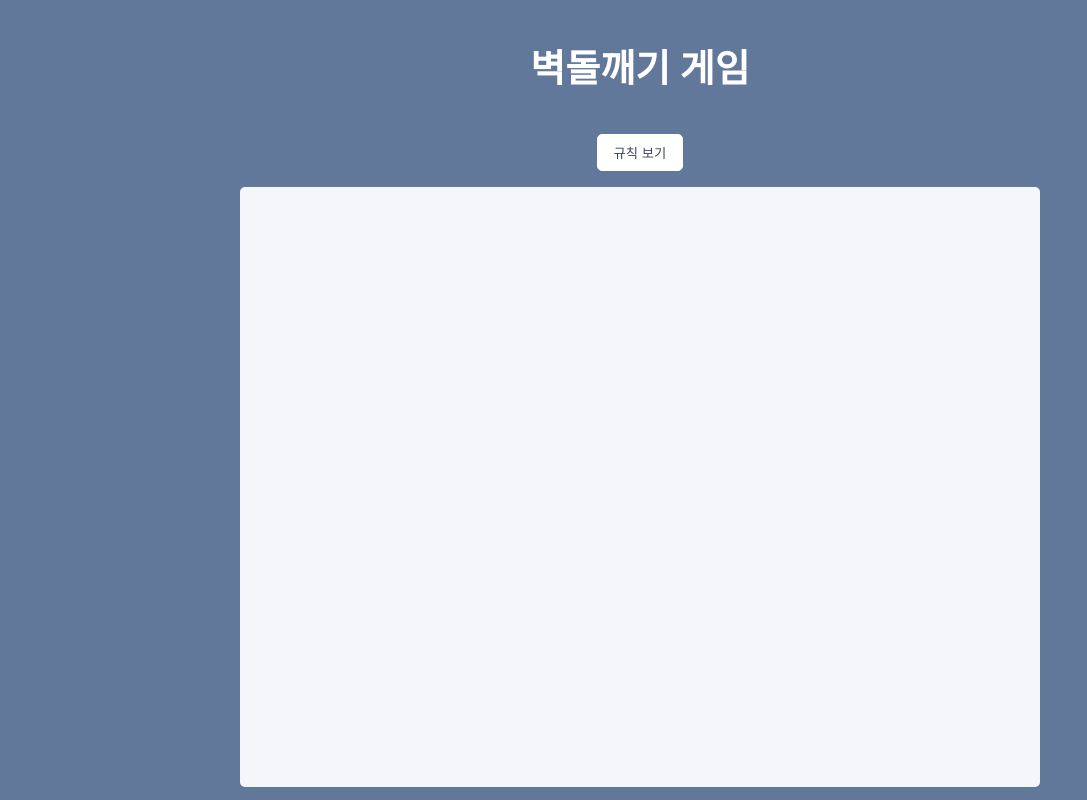
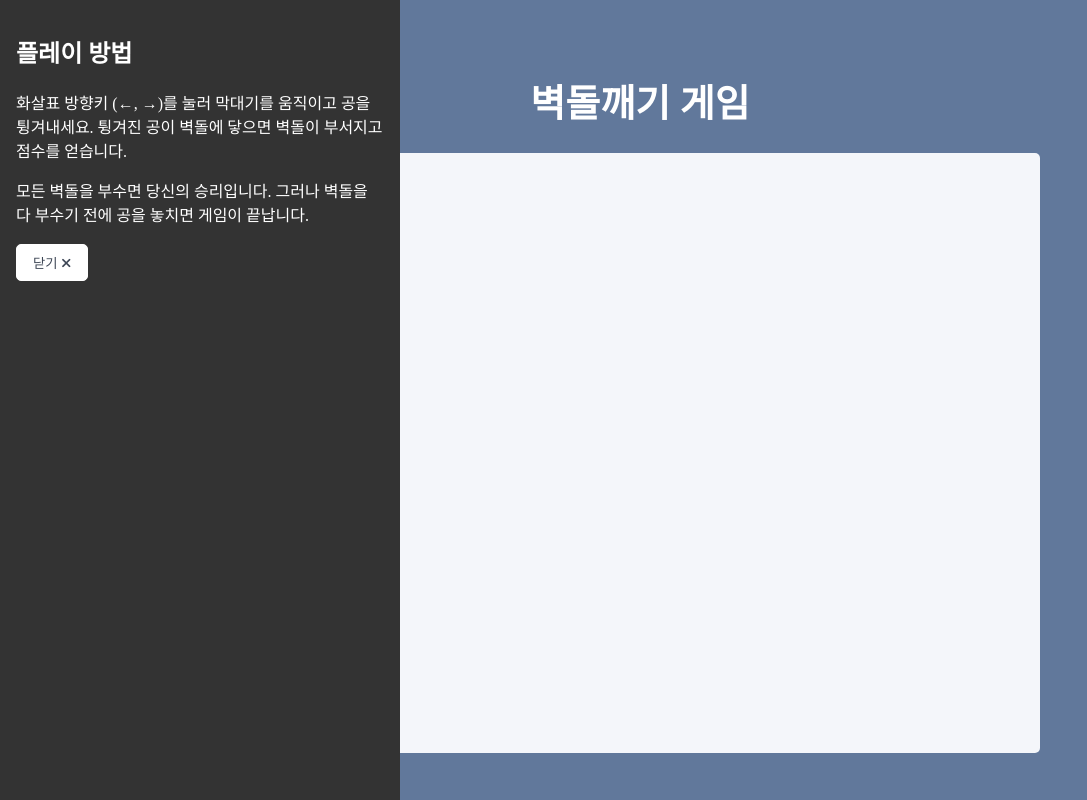
Before and after one commit to mintlib66/breakout-game, a plain HTML site: page index.html in a window 1280 px wide. Both pictures are taken after a click on the button "규칙 보기". Shown: the whole page, without its empty margins (0-1087 px from the left). Drawn offline with Linux system fonts and the light colour scheme.

Commit message:
사이드바 움직임 추가

```diff
--- a/index.html
+++ b/index.html
@@ -24,7 +24,7 @@
         모든 벽돌을 부수면 당신의 승리입니다. 그러나 벽돌을 다 부수기 전에 공을
         놓치면 게임이 끝납니다.
       </p>
-      <button id="close-btn">
+      <button id="close-btn" class="btn close-btn">
         닫기
         <i class="fas fa-times"></i>
       </button>
--- a/script.js
+++ b/script.js
@@ -0,0 +1,25 @@
+const rules_btn = document.querySelector('#rules-btn')
+const close_btn = document.querySelector('#close-btn')
+const rules = document.querySelector('#rules')
+
+rules_btn.addEventListener('click', () => {
+  rules.classList.add('show')
+})
+close_btn.addEventListener('click', () => {
+  rules.classList.remove('show')
+})
+
+/*
+1. 캔버스 컨텍스트 생성
+2. 공 만들고 그리기
+3. 막대기 만들고 그리기
+4. 벽돌 만들고 그리기
+5. 점수판 그리기
+6. update() 함수 추가 (애니메이션 표현, 그림 업데이트) - requestAnimationFrame(callback)
+7. 막대기 움직임 구현
+8. 키보드 이벤트핸들러 연결
+9. 공 움직임 구현
+10. 벽 경계 추가
+11. 벽돌 깨면 점수 증가 표현
+12. 죽었을때 화면 리셋 표현
+*/
--- a/style.css
+++ b/style.css
@@ -25,7 +25,6 @@ h1 {
 .btn {
   cursor: pointer;
   padding: 0.5rem 1rem;
-  margin: 1rem;
   border: 1px solid #fff;
   border-radius: 5px;
   background-color: #fff;
@@ -38,20 +37,32 @@ h1 {
 .btn:active {
   transform: scale(0.98);
 }
+.rules-btn {
+  position: absolute;
+  top: 1rem;
+  left: 1rem;
+}
 
+/* 사이드 */
 .rules {
-  display: none;
   position: absolute;
   top: 0;
   left: 0;
-  width: 50vw;
+  width: 400px;
   height: 100vh;
 
   padding: 1rem;
   color: #fff;
-  background-color: rgba(0, 0, 0, 0.7);
+  background-color: #333;
+  line-height: 1.5;
+  transform: translateX(-400px);
+  transition: transform 0.7s ease-in-out;
+}
+.rules.show {
+  transform: translateX(0px);
 }
 
+/* 캔버스 */
 .canvas {
   width: 800px;
   height: 600px;
```
